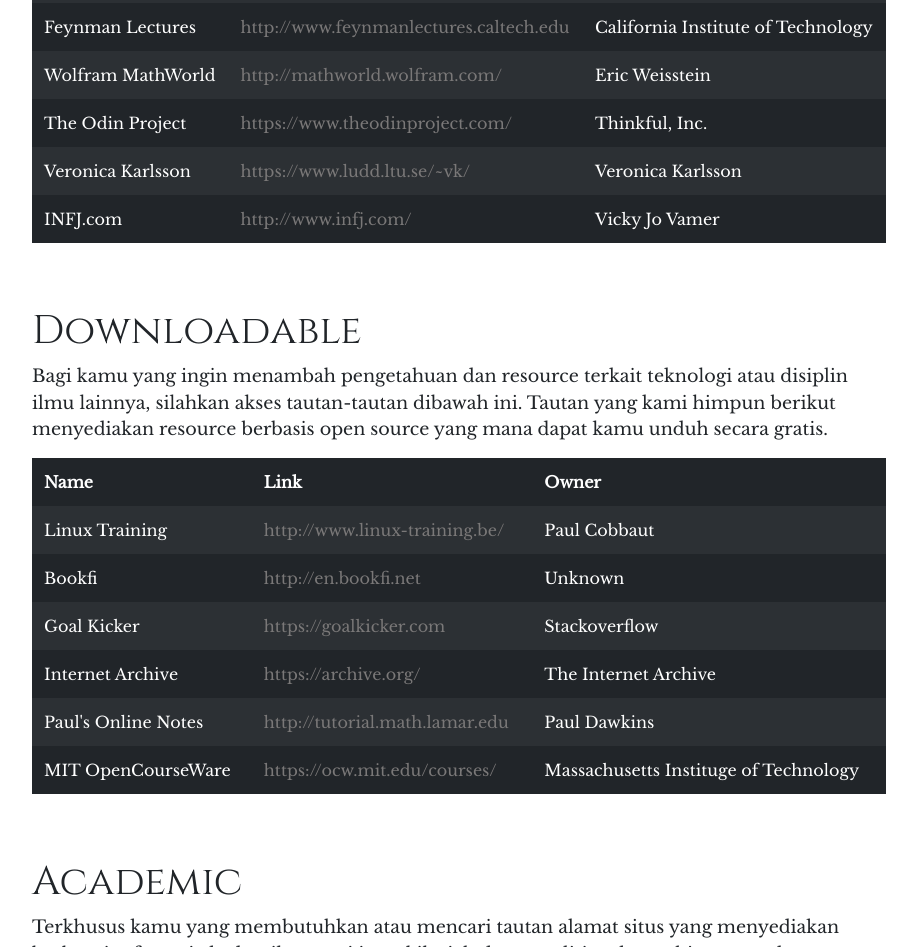
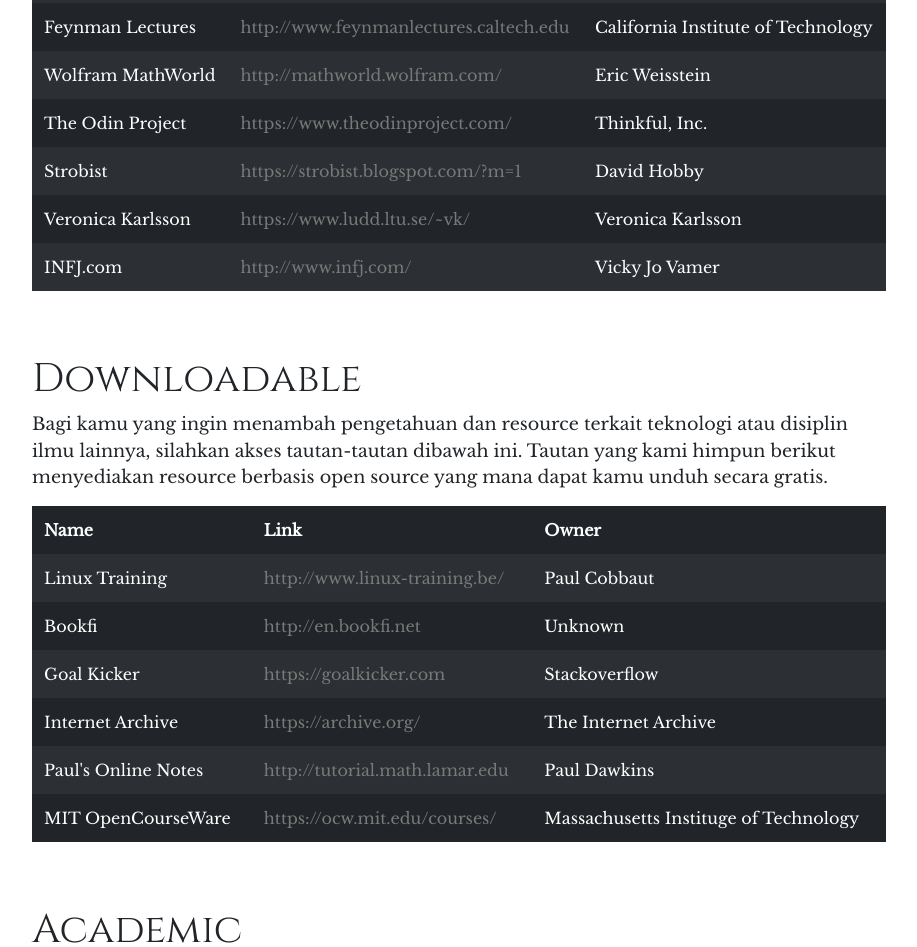
Before and after one commit to handbookEOF/nazhifa, a plain HTML site: page sources/index.html in a window 1280 px wide. Shown: the part 1639-2586 px from the top of the page, without its empty margins (181-1098 px from the left). Drawn offline with nearby package versions, Linux system fonts and the light colour scheme; a web font is replaced by a local one.

Commit message:
Add sources Strobist and minor fix order page

```diff
--- a/assets/js/linkBase.json
+++ b/assets/js/linkBase.json
@@ -31,6 +31,7 @@
 			{"siteName":"Feynman Lectures", "siteLink":"http://www.feynmanlectures.caltech.edu", "siteOwner":"California Institute of Technology", "siteDesc":""},
 			{"siteName":"Wolfram MathWorld", "siteLink":"http://mathworld.wolfram.com/", "siteOwner":"Eric Weisstein", "siteDesc":""},
 			{"siteName":"The Odin Project", "siteLink":"https://www.theodinproject.com/", "siteOwner":"Thinkful, Inc.", "siteDesc":""},
+			{"siteName":"Strobist", "siteLink":"https://strobist.blogspot.com/?m=1", "siteOwner":"David Hobby", "siteDesc":""},
 			{"siteName":"Veronica Karlsson", "siteLink":"https://www.ludd.ltu.se/~vk/", "siteOwner":"Veronica Karlsson", "siteDesc":""},
 			{"siteName":"INFJ.com", "siteLink":"http://www.infj.com/", "siteOwner":"Vicky Jo Vamer", "siteDesc":""}
 		]
--- a/feed.xml
+++ b/feed.xml
@@ -1,4 +1,4 @@
-<?xml version="1.0" encoding="utf-8"?><feed xmlns="http://www.w3.org/2005/Atom" ><generator uri="https://jekyllrb.com/" version="3.8.4">Jekyll</generator><link href="/feed.xml" rel="self" type="application/atom+xml" /><link href="/" rel="alternate" type="text/html" /><updated>2019-06-09T08:18:14+07:00</updated><id>/feed.xml</id><title type="html">Your awesome title</title><subtitle>Write an awesome description for your new site here. You can edit this line in _config.yml. It will appear in your document head meta (for Google search results) and in your feed.xml site description.</subtitle><entry><title type="html">Ada apa sih!</title><link href="/2018/11/05/ada-apa-sih.html" rel="alternate" type="text/html" title="Ada apa sih!" /><published>2018-11-05T06:38:59+07:00</published><updated>2018-11-05T06:38:59+07:00</updated><id>/2018/11/05/ada-apa-sih</id><content type="html" xml:base="/2018/11/05/ada-apa-sih.html">&lt;p&gt;You’ll find this post in your &lt;code class=&quot;highlighter-rouge&quot;&gt;_posts&lt;/code&gt; directory. Go ahead and edit it and re-build the site to see your changes. You can rebuild the site in many different ways, but the most common way is to run &lt;code class=&quot;highlighter-rouge&quot;&gt;jekyll serve&lt;/code&gt;, which launches a web server and auto-regenerates your site when a file is updated.&lt;/p&gt;
+<?xml version="1.0" encoding="utf-8"?><feed xmlns="http://www.w3.org/2005/Atom" ><generator uri="https://jekyllrb.com/" version="3.8.4">Jekyll</generator><link href="/feed.xml" rel="self" type="application/atom+xml" /><link href="/" rel="alternate" type="text/html" /><updated>2019-06-09T08:36:56+07:00</updated><id>/feed.xml</id><title type="html">Your awesome title</title><subtitle>Write an awesome description for your new site here. You can edit this line in _config.yml. It will appear in your document head meta (for Google search results) and in your feed.xml site description.</subtitle><entry><title type="html">Ada apa sih!</title><link href="/2018/11/05/ada-apa-sih.html" rel="alternate" type="text/html" title="Ada apa sih!" /><published>2018-11-05T06:38:59+07:00</published><updated>2018-11-05T06:38:59+07:00</updated><id>/2018/11/05/ada-apa-sih</id><content type="html" xml:base="/2018/11/05/ada-apa-sih.html">&lt;p&gt;You’ll find this post in your &lt;code class=&quot;highlighter-rouge&quot;&gt;_posts&lt;/code&gt; directory. Go ahead and edit it and re-build the site to see your changes. You can rebuild the site in many different ways, but the most common way is to run &lt;code class=&quot;highlighter-rouge&quot;&gt;jekyll serve&lt;/code&gt;, which launches a web server and auto-regenerates your site when a file is updated.&lt;/p&gt;
 
 &lt;p&gt;To add new posts, simply add a file in the &lt;code class=&quot;highlighter-rouge&quot;&gt;_posts&lt;/code&gt; directory that follows the convention &lt;code class=&quot;highlighter-rouge&quot;&gt;YYYY-MM-DD-name-of-post.ext&lt;/code&gt; and includes the necessary front matter. Take a look at the source for this post to get an idea about how it works.&lt;/p&gt;
 
```
Also changed, not shown: shop/index.html (+1 -1 lines).
